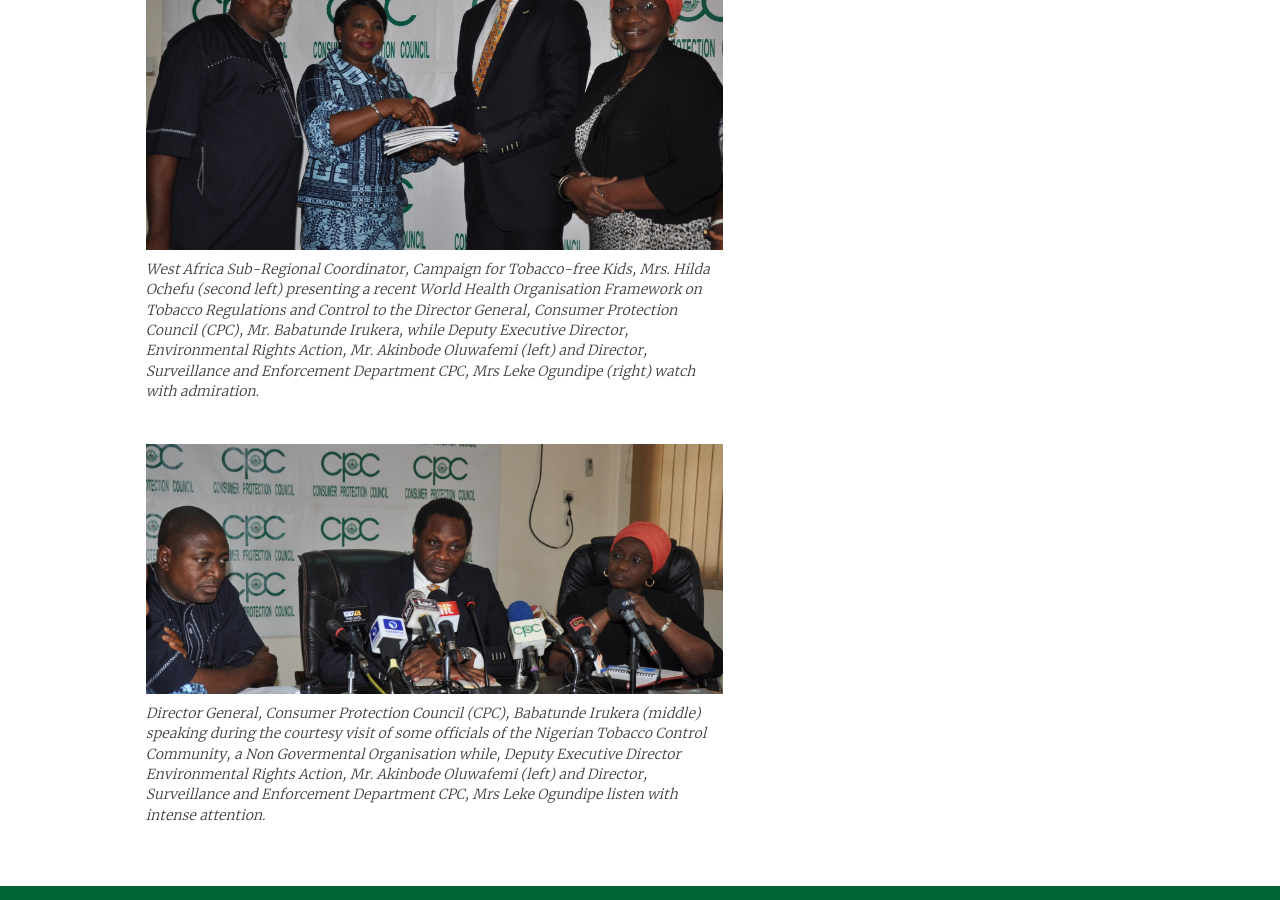
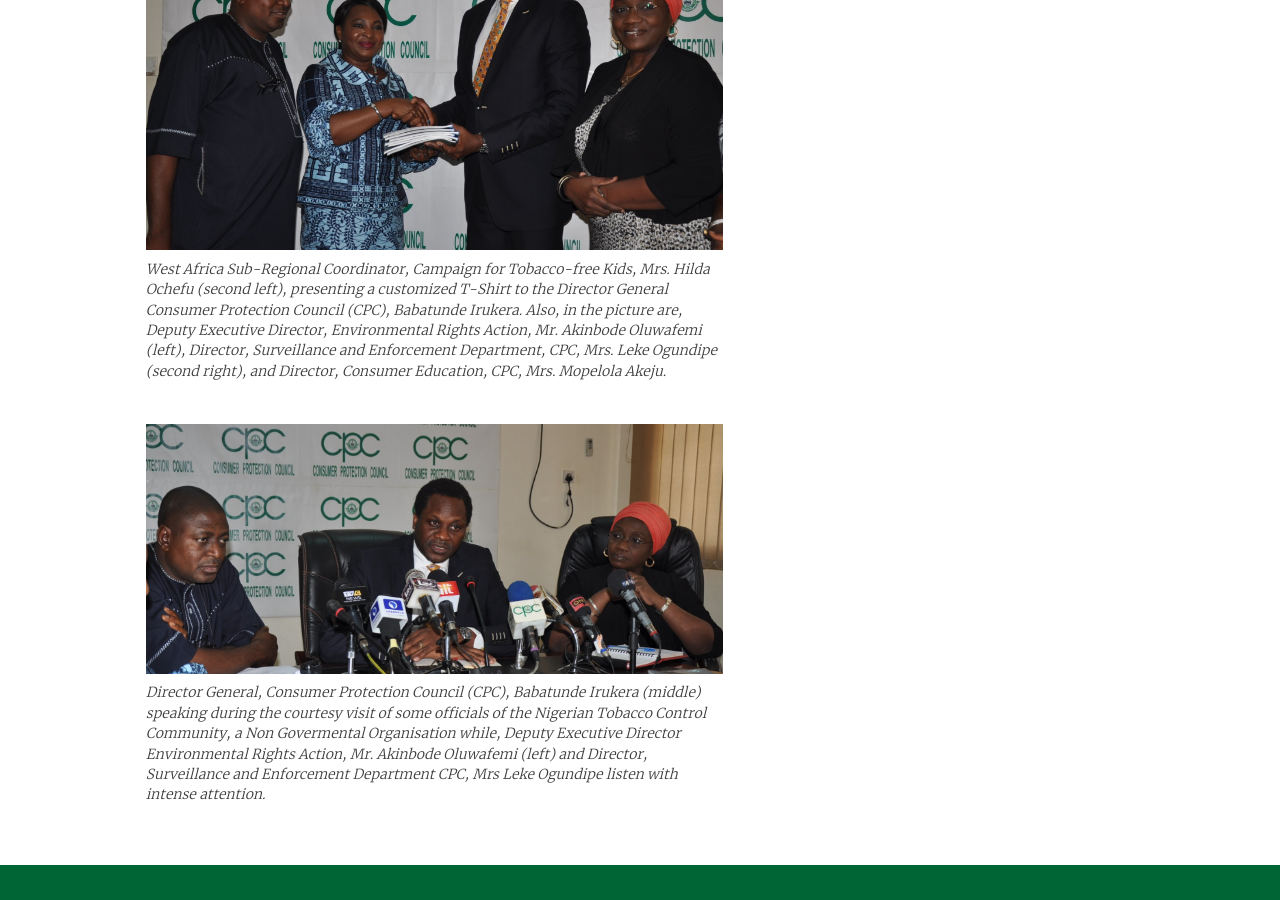
Before and after one commit to psybuglite/cpc-website, a Jekyll site: the page built from _events/control-for tobacco.md, in a window 1280 px wide and 900 px high, scrolled down 3138 px. Built offline with Jekyll 4.4.1, drawn with Linux system fonts in a browser that asks for light colours.

Commit message:
Updated Control For Tobacco

```diff
--- a/_events/control-for tobacco.md
+++ b/_events/control-for tobacco.md
@@ -38,7 +38,7 @@ Earlier, the tobacco alliance delegation had told the director general that Civi
 The delegation also charged the Council to use its structure to drive the enforcement of the nine provisions; to champion the cause of smoke-free Nigeria; to support a quick adoption of the tobacco control regulation by the National Assembly; and to stand for an increase of tobacco taxes to discourage youth initiation as well as to boost government revenue.
 
 
-![West Africa Sub-Regional Coordinator, Campaign for Tobacco-free Kids, Mrs. Hilda Ochefu (second left) presenting a recent World Health Organisation Framework on Tobacco Regulations and Control to the Director General, Consumer Protection Council (CPC), Mr. Babatunde Irukera, while Deputy Executive Director, Environmental Rights Action, Mr. Akinbode Oluwafemi (left) and Director, Surveillance and Enforcement Department CPC, Mrs Leke Ogundipe (right) watch with admiration.]({{ site.url}}/uploads/tobacco-02.jpg){: .spaced-image }
+![West Africa Sub-Regional Coordinator, Campaign for Tobacco-free Kids, Mrs. Hilda Ochefu (second left), presenting a customized T-Shirt to the Director General Consumer Protection Council (CPC), Babatunde Irukera. Also, in the picture are, Deputy Executive Director, Environmental Rights Action, Mr. Akinbode Oluwafemi (left), Director, Surveillance and Enforcement Department, CPC, Mrs. Leke Ogundipe (second right), and Director, Consumer Education, CPC, Mrs. Mopelola Akeju.]({{ site.url}}/uploads/tobacco-02.jpg){: .spaced-image }
 
 
 ![Director General, Consumer Protection Council (CPC), Babatunde Irukera (middle) speaking during the courtesy visit of some officials of the Nigerian Tobacco Control Community, a Non Govermental Organisation while, Deputy Executive Director Environmental Rights Action, Mr. Akinbode Oluwafemi (left) and Director, Surveillance and Enforcement Department CPC, Mrs Leke Ogundipe listen with intense attention.]({{ site.url}}/uploads/tobacco-03.jpg){: .spaced-image }
```
